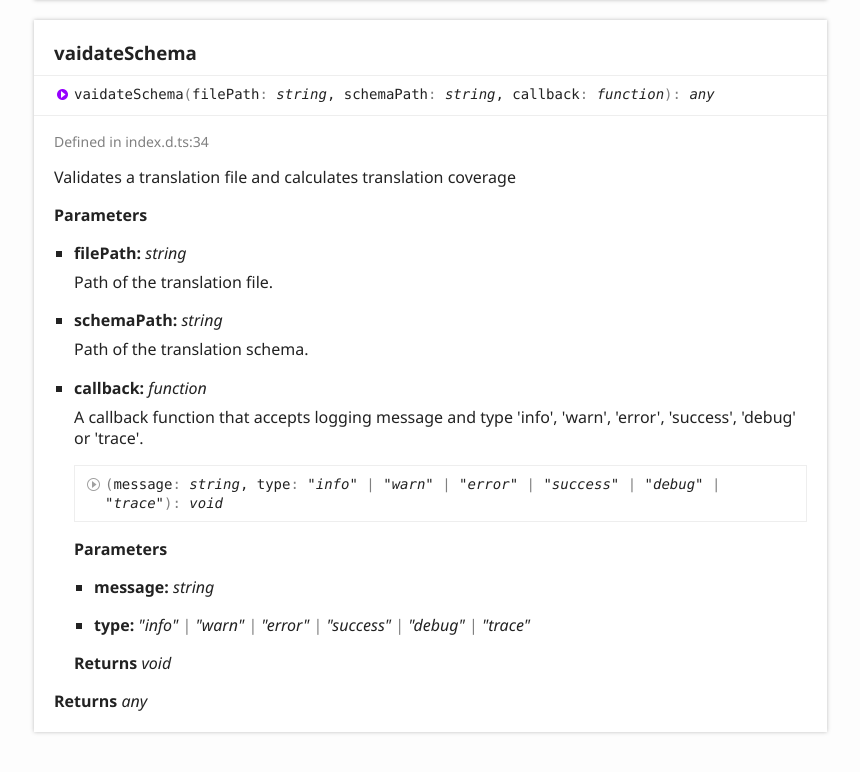
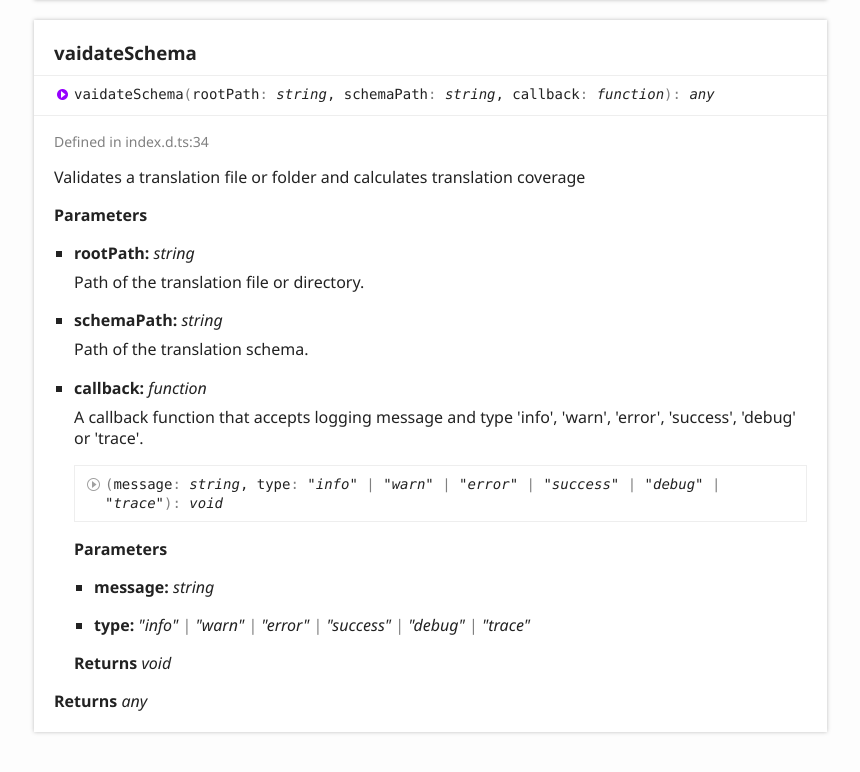
Before and after one commit to skolmer/i18n-tag-schema, a website: page docs/globals.html in a window 1280 px wide. Shown: the part 2432-3204 px from the top of the page, without its empty margins (6-866 px from the left). Drawn offline with Linux system fonts and the light colour scheme.

Commit message:
Updated docs

```diff
--- a/docs/globals.html
+++ b/docs/globals.html
@@ -257,7 +257,7 @@
 					<a name="vaidateschema" class="tsd-anchor"></a>
 					<h3>vaidate<wbr>Schema</h3>
 					<ul class="tsd-signatures tsd-kind-function">
-						<li class="tsd-signature tsd-kind-icon">vaidate<wbr>Schema<span class="tsd-signature-symbol">(</span>filePath<span class="tsd-signature-symbol">: </span><span class="tsd-signature-type">string</span>, schemaPath<span class="tsd-signature-symbol">: </span><span class="tsd-signature-type">string</span>, callback<span class="tsd-signature-symbol">: </span><span class="tsd-signature-type">function</span><span class="tsd-signature-symbol">)</span><span class="tsd-signature-symbol">: </span><span class="tsd-signature-type">any</span></li>
+						<li class="tsd-signature tsd-kind-icon">vaidate<wbr>Schema<span class="tsd-signature-symbol">(</span>rootPath<span class="tsd-signature-symbol">: </span><span class="tsd-signature-type">string</span>, schemaPath<span class="tsd-signature-symbol">: </span><span class="tsd-signature-type">string</span>, callback<span class="tsd-signature-symbol">: </span><span class="tsd-signature-type">function</span><span class="tsd-signature-symbol">)</span><span class="tsd-signature-symbol">: </span><span class="tsd-signature-type">any</span></li>
 					</ul>
 					<ul class="tsd-descriptions">
 						<li class="tsd-description">
@@ -268,15 +268,15 @@
 							</aside>
 							<div class="tsd-comment tsd-typography">
 								<div class="lead">
-									<p>Validates a translation file and calculates translation coverage</p>
+									<p>Validates a translation file or folder and calculates translation coverage</p>
 								</div>
 							</div>
 							<h4 class="tsd-parameters-title">Parameters</h4>
 							<ul class="tsd-parameters">
 								<li>
-									<h5>filePath: <span class="tsd-signature-type">string</span></h5>
+									<h5>rootPath: <span class="tsd-signature-type">string</span></h5>
 									<div class="tsd-comment tsd-typography">
-										<p>Path of the translation file.</p>
+										<p>Path of the translation file or directory.</p>
 									</div>
 								</li>
 								<li>
```
Also changed, not shown: docs/index.html (+3 -3 lines).
